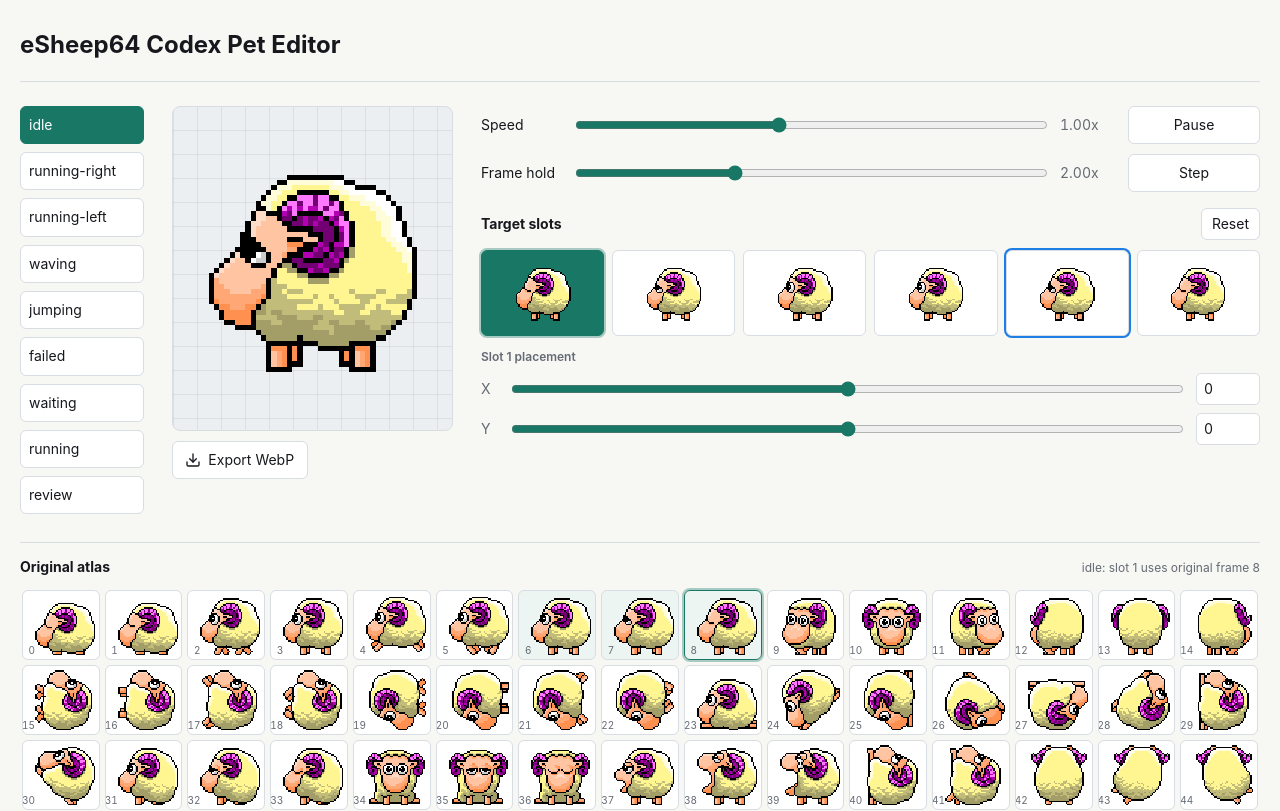
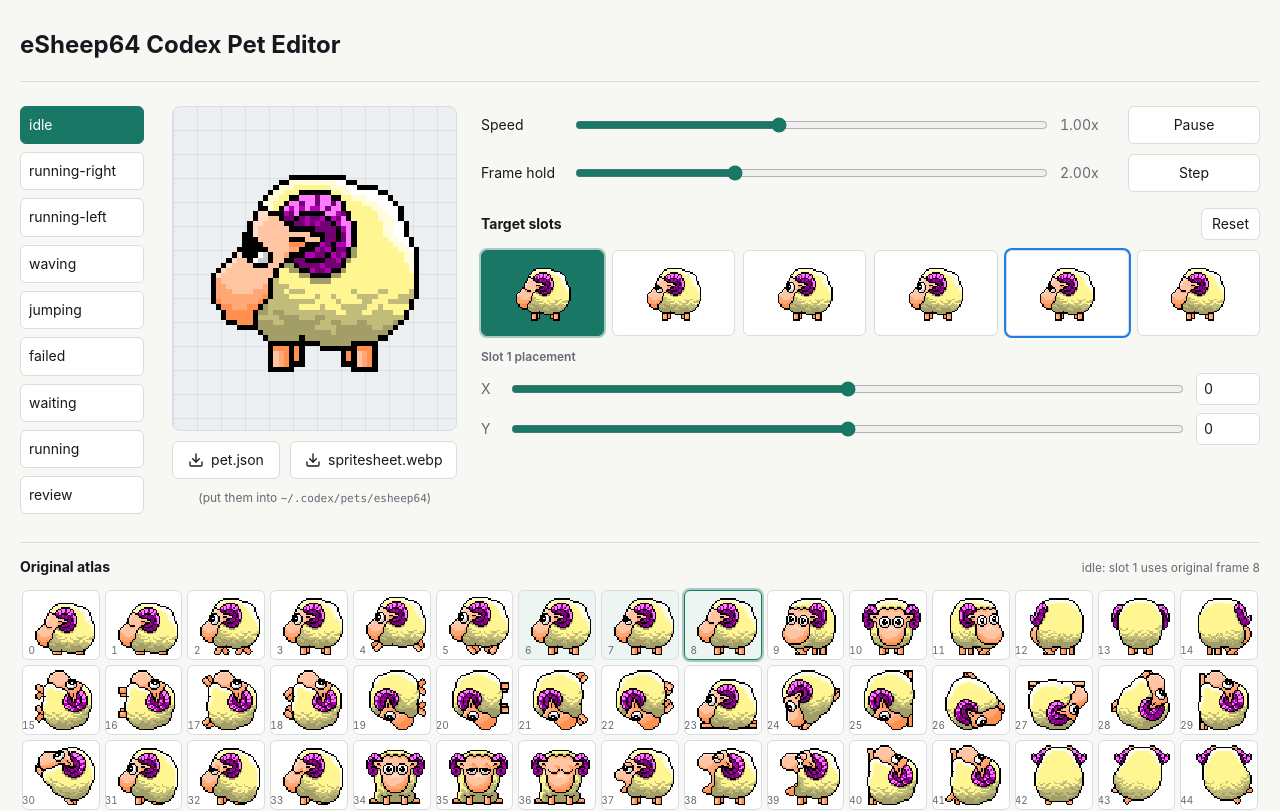
Before and after one commit to etechlead/esheep64-codex-pet, a React (Vite) app: page / in a window 1280 px wide. Shown: the top 811 px of the page. Built offline with nearby package versions, Linux system fonts and the light colour scheme.

Commit message:
feat: add bundle download links

```diff
--- a/src/app/App.tsx
+++ b/src/app/App.tsx
@@ -27,8 +27,6 @@ export default function App() {
             sourceImage={editor.sourceImage}
             selected={editor.selected}
             frame={editor.frame}
-            exportStatus={editor.exportStatus}
-            onExport={() => void editor.exportAtlas()}
           />
 
           <aside className="details">
--- a/src/app/styles.css
+++ b/src/app/styles.css
@@ -43,7 +43,8 @@ input {
   font: inherit;
 }
 
-button {
+button,
+.button-link {
   min-height: 38px;
   border: 1px solid var(--line);
   border-radius: 6px;
@@ -52,11 +53,13 @@ button {
   cursor: pointer;
 }
 
-button:hover {
+button:hover,
+.button-link:hover {
   border-color: #9fa8b3;
 }
 
 button:focus-visible,
+a:focus-visible,
 input:focus-visible {
   outline: 2px solid color-mix(in srgb, var(--accent) 45%, transparent);
   outline-offset: 2px;
@@ -73,6 +76,10 @@ button[aria-pressed="true"] {
   align-items: center;
   justify-content: center;
   gap: 7px;
+}
+
+.button-link {
+  text-decoration: none;
 }
 
 .button-with-icon svg {
@@ -215,10 +222,29 @@ h1 {
   font-variant-numeric: tabular-nums;
 }
 
+.install-hint {
+  color: var(--muted);
+  font-size: 12px;
+  text-align: center;
+}
+
 .stage-export-row {
-  display: grid;
-  grid-template-columns: repeat(2, minmax(0, 1fr));
+  display: flex;
+  justify-content: center;
   gap: 10px;
+}
+
+.stage-export-row .button-link {
+  padding: 0 14px;
+  white-space: nowrap;
+}
+
+.stage-export-row .button-link:first-child {
+  min-width: 108px;
+}
+
+.stage-export-row .button-link:last-child {
+  min-width: 156px;
 }
 
 input[type="range"] {
@@ -390,8 +416,7 @@ input[type="range"] {
   }
 
   .state-nav,
-  .playback-grid,
-  .stage-export-row {
+  .playback-grid {
     grid-template-columns: repeat(2, minmax(0, 1fr));
   }
 
--- a/src/components/StagePanel.tsx
+++ b/src/components/StagePanel.tsx
@@ -1,5 +1,7 @@
 import { Download } from "lucide-react";
 import { CodexCellCanvas } from "./FrameCanvas";
+import petJsonUrl from "../../bundle/pet.json?url";
+import spritesheetUrl from "../../bundle/spritesheet.webp?url";
 import type { EditableAnimation, ImageLoadState } from "../pet/types";
 
 type StagePanelProps = {
@@ -7,8 +9,6 @@ type StagePanelProps = {
   readonly sourceImage: HTMLImageElement | null;
   readonly selected: EditableAnimation;
   readonly frame: number;
-  readonly exportStatus: string;
-  readonly onExport: () => void;
 };
 
 export function StagePanel({
@@ -16,8 +16,6 @@ export function StagePanel({
   sourceImage,
   selected,
   frame,
-  exportStatus,
-  onExport,
 }: StagePanelProps) {
   return (
     <div className="stage-panel">
@@ -31,16 +29,22 @@ export function StagePanel({
         )}
       </div>
       <div className="stage-export-row">
-        <button className="button-with-icon" type="button" onClick={onExport}>
+        <a className="button-link button-with-icon" href={petJsonUrl} download="pet.json">
           <Download aria-hidden="true" size={16} strokeWidth={2} />
-          <span>Export WebP</span>
-        </button>
+          <span>pet.json</span>
+        </a>
+        <a
+          className="button-link button-with-icon"
+          href={spritesheetUrl}
+          download="spritesheet.webp"
+        >
+          <Download aria-hidden="true" size={16} strokeWidth={2} />
+          <span>spritesheet.webp</span>
+        </a>
       </div>
-      {exportStatus ? (
-        <div className="export-status" role="status">
-          {exportStatus}
-        </div>
-      ) : null}
+      <div className="install-hint">
+        (put them into <code>~/.codex/pets/esheep64</code>)
+      </div>
     </div>
   );
 }
```
